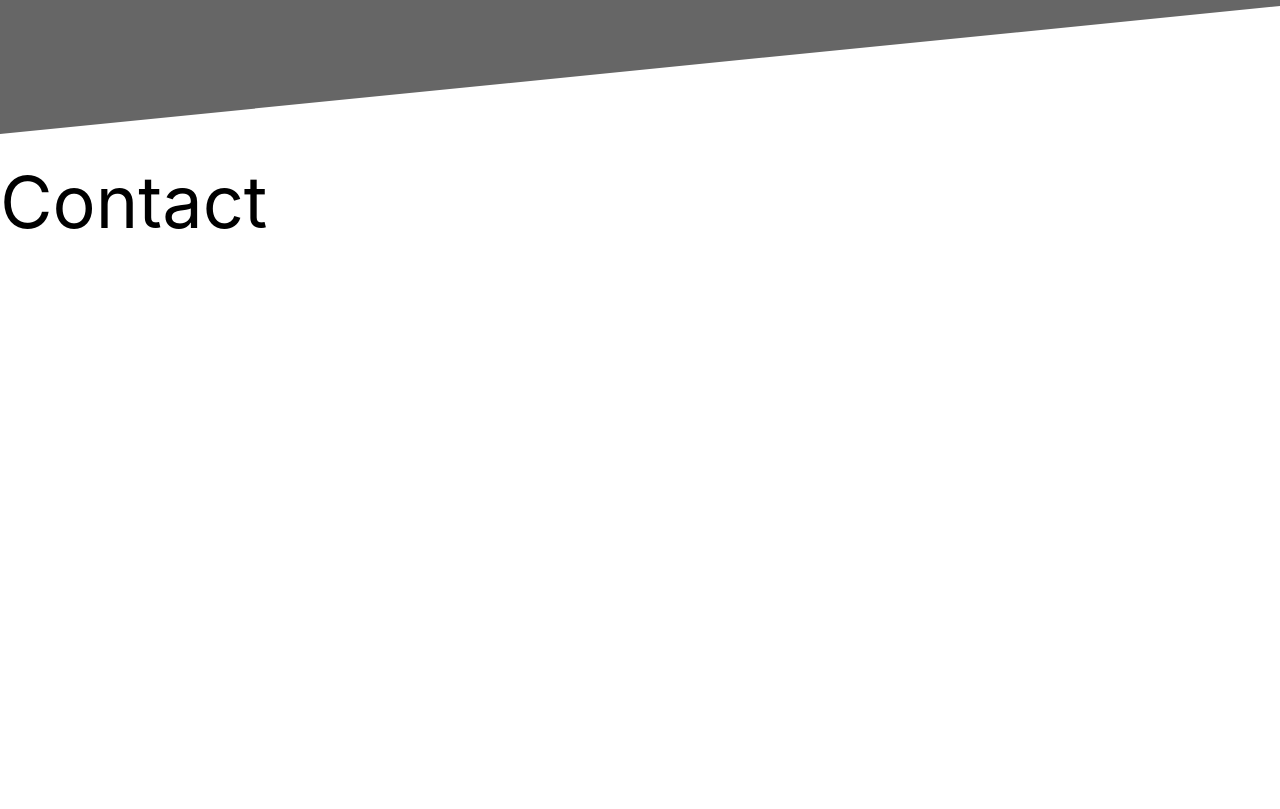
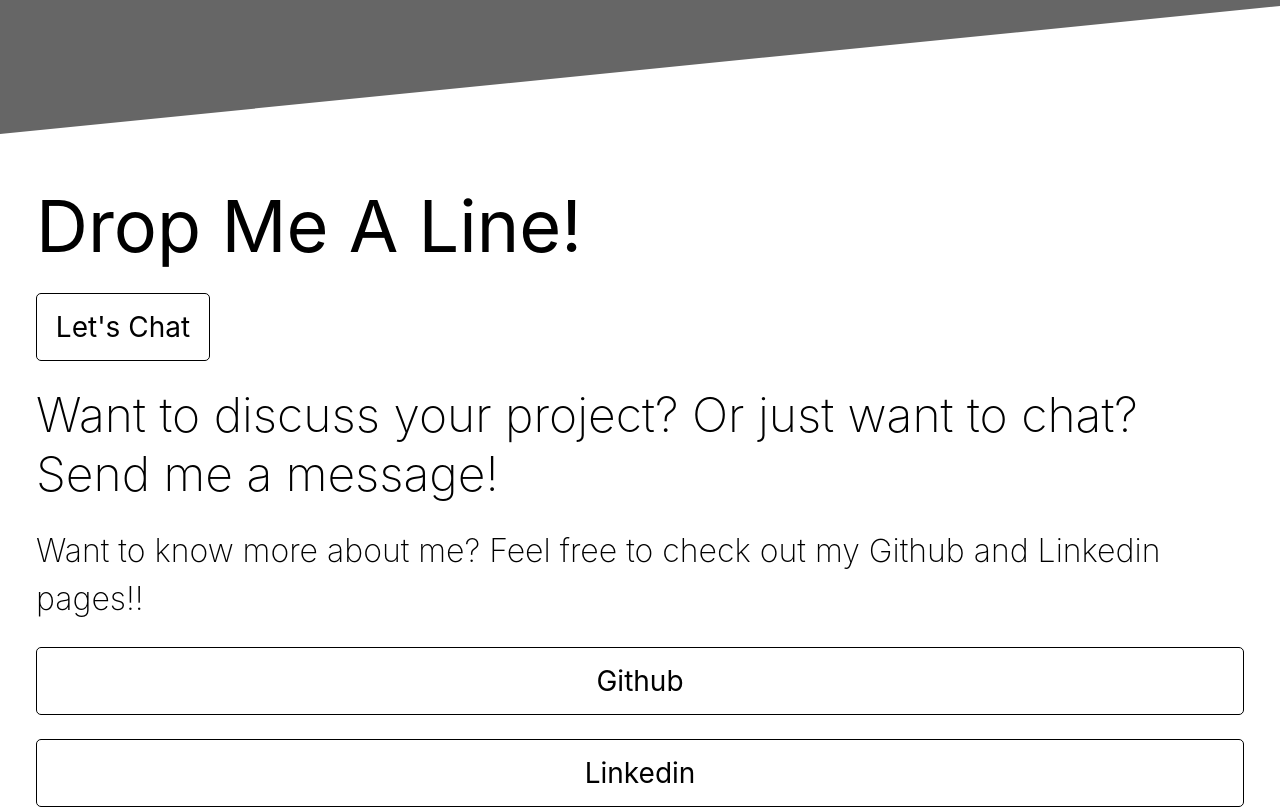
Before and after one commit to jbimagine/coffee-and-code-v2, a React (Create React App) app: page / in a window 1280 px wide. Shown: the part 2280-3089 px from the top of the page. Built offline with nearby package versions, Linux system fonts and the light colour scheme.

Commit message:
Style contact page

```diff
--- a/src/components/Contact.js
+++ b/src/components/Contact.js
@@ -1,12 +1,35 @@
 import React, { Component } from 'react';
-import { Section, SectionHeader, NAVIGATION_HEIGHT, secondary } from '../styles/main_styles';
+import {
+  Section,
+  SectionContent,
+  SectionHeader,
+  NAVIGATION_HEIGHT,
+  secondary,
+  MainContent,
+  SecondaryContent,
+  BorderBox,
+ } from '../styles/main_styles';
 
 export default class Contact extends Component {
   render() {
     return (
       <>
-        <Section height = '100vh' theme ={secondary} color ='true'>
-        <SectionHeader>{this.props.title}</SectionHeader>
+        <Section height = '100%' theme ={secondary} color='true' clipPath='true'>
+          <SectionContent>
+            <SectionHeader>
+                Drop Me A Line!
+            </SectionHeader>
+          <BorderBox border='1px solid #000000' boxItem={`Let's Chat`}/>
+          <MainContent>
+          Want to discuss your project?  Or just want to chat?  Send me a message!
+          </MainContent>
+          <SecondaryContent>
+            Want to know more about me?  Feel free to check out my Github
+            and Linkedin pages!!
+          </SecondaryContent>
+            <BorderBox width = 'auto' border='1px solid #000000' boxItem={ 'Github' }/>
+            <BorderBox width = 'auto' border='1px solid #000000' boxItem={ 'Linkedin' }/>
+          </SectionContent>
         </Section>
       </>
     );
```
